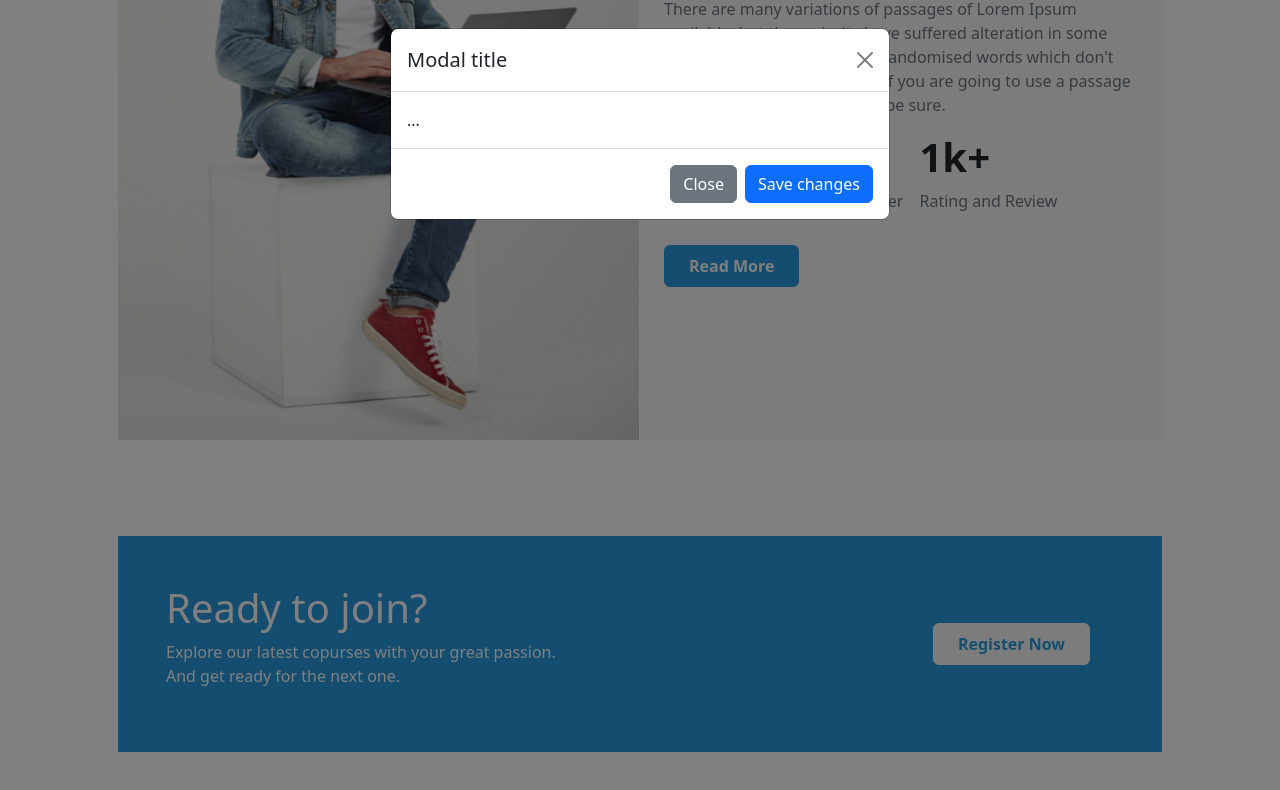
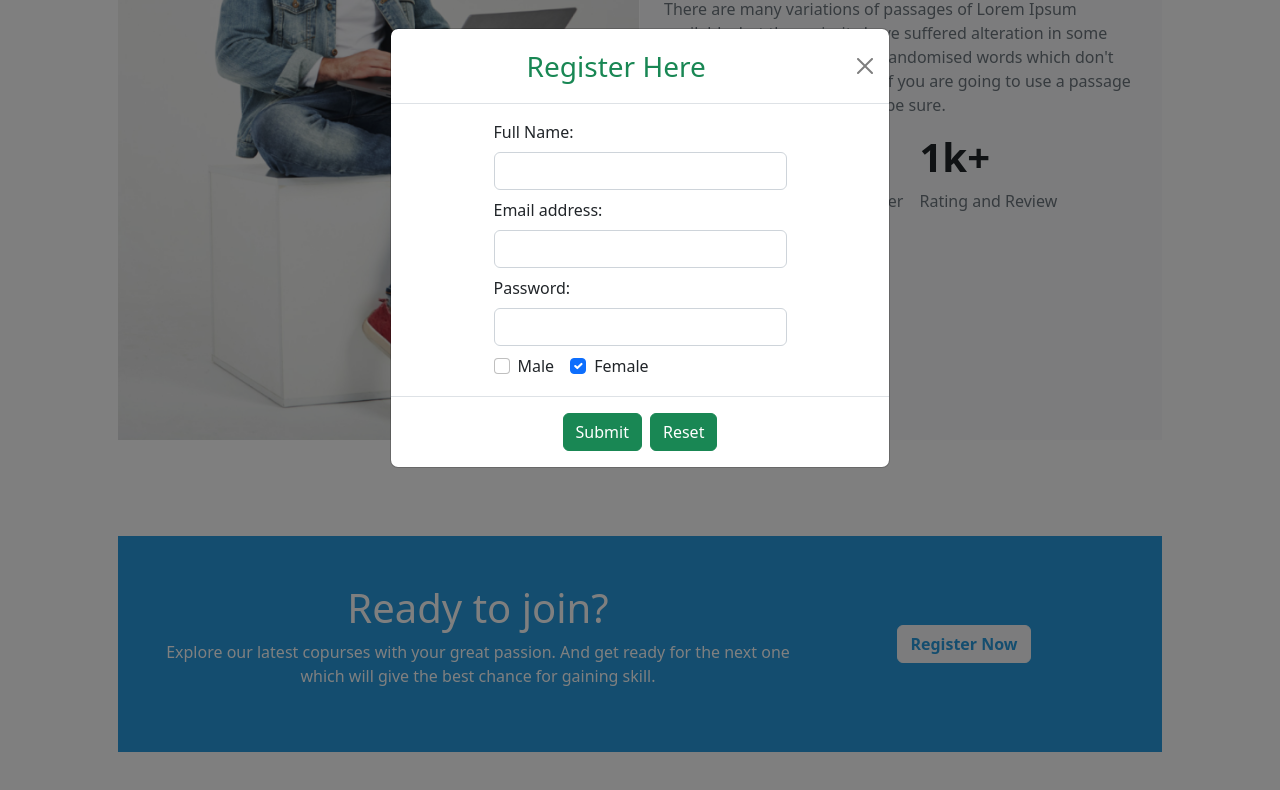
Before and after one commit to Akashsarker443/assignment-3, a plain HTML site: page index.html in a window 1280 px wide. Both pictures are taken after a click on the button "Register Now". Shown: the part 2009-2799 px from the top of the page. Drawn offline with nearby package versions, Linux system fonts and the light colour scheme.

Commit message:
register section and modal added

```diff
--- a/index.html
+++ b/index.html
@@ -378,19 +378,26 @@
       <!-- Registetr section start here -->
 
       <section class="container p-5">
-        <div class="container p-5 color-bg d-flex justify-content-between align-items-center">
+        <div class="container p-5 color-bg">
+
+          <div class="row  ">
+
+            <div class="col-lg-8  col-md-7 col-sm-12">
               <div>
-            <h1 class="text-white">Ready to join?</h1>
-            <p class="text-white">
-              Explore our latest copurses with your great passion. <br />
-              And get ready for the next one.
+                <h1 class="text-white text-center">Ready to join?</h1>
+                <p class="text-white text-center">
+                  Explore our latest copurses with your great passion.
+                  And get ready for the next one which will give the best chance for gaining skill.
                 </p>
               </div>
+
+            </div>
+            <div class="col-lg-4  col-md-5 col-sm-12 d-flex align-items-center justify-content-center">
               <div>
                 <!-- Button trigger modal -->
                 <button
                   type="button"
-              class="btn btn-light fw-bold color-text px-4 py-2 me-4"
+                  class="btn btn-light fw-bold color-text "
                   data-bs-toggle="modal"
                   data-bs-target="#exampleModal"
                 >
@@ -405,40 +412,79 @@
                   aria-labelledby="exampleModalLabel"
                   aria-hidden="true"
                 >
-              <div class="modal-dialog">
+                  <div  class="modal-dialog ">
                     <div class="modal-content">
                       <div class="modal-header">
-                    <h5 class="modal-title" id="exampleModalLabel">
-                      Modal title
-                    </h5>
+                        <h3 class="modal-title mx-auto text-success ps-5" id="exampleModalLabel">
+                          Register Here
+                        </h3>
+                        <button type="button" class="btn-close" data-bs-dismiss="modal" aria-label="Close"></button>
+
+                      </div>
+                      <div class="modal-body d-flex justify-content-center">
+                        <div>
+                          <form>
+                            <div class="mb-2">
+                              <label for="exampleInputEmail1" class="form-label">Full Name:</label>
+                              <input type="text" class="form-control pe-5" id="exampleInputEmail1" aria-describedby="emailHelp">
+
+                            </div>
+
+                            <div class="mb-2">
+                              <label for="exampleInputEmail1" class="form-label">Email address:</label>
+                              <input type="email" class="form-control pe-5" id="exampleInputEmail1" aria-describedby="emailHelp">
+
+                            </div>
+                            <div class="mb-2">
+                              <label for="exampleInputPassword1" class="form-label">Password:</label>
+                              <input type="password" class="form-control pe-5" id="exampleInputPassword1">
+                            </div>
+                            <div class="d-flex">
+                              <div class="form-check me-3">
+                                <input class="form-check-input" type="checkbox" value="" id="flexCheckDefault">
+                                <label class="form-check-label" for="flexCheckDefault">
+                                  Male
+                                </label>
+                              </div>
+                              <div class="form-check">
+                                <input class="form-check-input" type="checkbox" value="" id="flexCheckChecked" checked>
+                                <label class="form-check-label" for="flexCheckChecked">
+                                  Female
+                                </label>
+                              </div>
+                            </div>
+
+                          </form>
+                        </div>
+
+                      </div>
+                      <div class="modal-footer d-flex justify-content-center" >
                         <button
-                      type="button"
-                      class="btn-close"
-                      data-bs-dismiss="modal"
-                      aria-label="Close"
-                    ></button>
-                  </div>
-                  <div class="modal-body">...</div>
-                  <div class="modal-footer">
-                    <button
-                      type="button"
-                      class="btn btn-secondary"
+                          type="submit"
+                          class="btn btn-success"
                           data-bs-dismiss="modal"
                         >
-                      Close
+                         Submit
+
                         </button>
-                    <button type="button" class="btn btn-primary">
-                      Save changes
-                    </button>
+                        <button type="reset" class="btn btn-success">Reset</button>
+
                       </div>
                     </div>
                   </div>
                 </div>
               </div>
             </div>
+          </div>
+        </div>
+
       </section>
 
+
       <!-- Registetr section end here -->
+
+
+
     </main>
 
     <script
--- a/style.css
+++ b/style.css
@@ -13,9 +13,6 @@
 }
 .color-bg:hover{
   background-color: #289BDE;
-}
-.border{
-  border: 2px solid #289BDE;
 }
 
 /* media query extra small device */
@@ -57,6 +54,7 @@
 
 
 
+
 }
 
 /* media query for medium devices */
```
Lines whose indentation alone changed are shown as unchanged.
